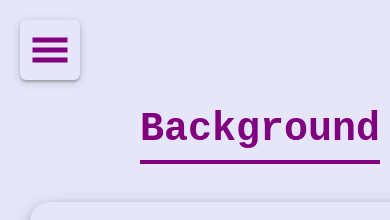
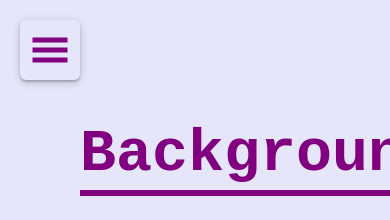
Before and after one commit to imranilyas/portfolio, a React (Create React App) app: page /portfolio/background in a window 390 px wide. Shown: the top 220 px of the page. Built offline with nearby package versions, Linux system fonts and the light colour scheme; grey boxes are pictures that could not be loaded.

Commit message:
media queries and prevent scroll test

```diff
--- a/src/App.js
+++ b/src/App.js
@@ -4,7 +4,7 @@
 function App() {
   return (
     <div className = 'portfolio'>
-        <RootScreen />
+      <RootScreen />
     </div>
   );
 }
--- a/src/Components/Components.css
+++ b/src/Components/Components.css
@@ -11,9 +11,9 @@
     margin: 2%;
 }
 
-@media only screen and (max-width: 400px) {
+@media only screen and (max-width: 450px) {
     .page-title {
-        font-size: 40px;
+        font-size: 60px;
         margin-bottom: 8%;
     }
 }
--- a/src/Components/Projects/Projects.css
+++ b/src/Components/Projects/Projects.css
@@ -62,3 +62,9 @@
     height: 800px;
     width: auto;
 }
+
+@media only screen and (max-width: 450px) {
+    .modal-photo {
+        max-width: 420px;
+    }
+}
--- a/src/Components/Projects/Projects.jsx
+++ b/src/Components/Projects/Projects.jsx
@@ -88,6 +88,7 @@
                 isOpen={modalOpen}
                 onRequestClose={closeModal}
                 style={customStyles}
+                preventScroll={true}
             >
                 <img className = 'modal-photo' src = {modalPhoto} alt = {altPhotoName}/>
             </Modal>
```
